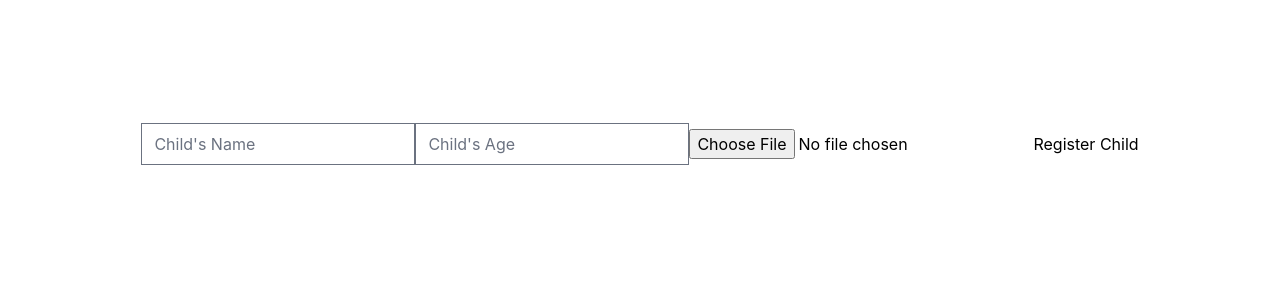
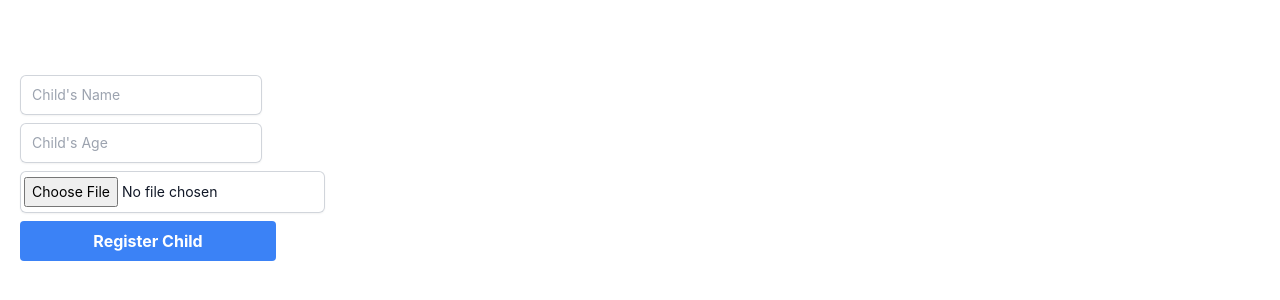
Before and after one commit to wilwaldon/preschool-signin-app, a React (Create React App) app: page / in a window 1280 px wide. Shown: the part 256-556 px from the top of the page. Built offline with nearby package versions, Linux system fonts and the light colour scheme.

Commit message:
added styles to sign up screen. working on routing and basic styles for sign in. kids feed next in pipeline.

```diff
--- a/package.json
+++ b/package.json
@@ -8,6 +8,7 @@
     "@testing-library/user-event": "^13.5.0",
     "react": "^18.2.0",
     "react-dom": "^18.2.0",
+    "react-router-dom": "^6.22.3",
     "react-scripts": "5.0.1",
     "react-signature-canvas": "^1.0.6",
     "react-toastify": "^10.0.4",
@@ -39,6 +40,8 @@
   },
   "devDependencies": {
     "@tailwindcss/forms": "^0.5.7",
+    "autoprefixer": "^10.4.18",
+    "postcss": "^8.4.35",
     "tailwindcss": "^3.4.1"
   }
 }
--- /dev/null
+++ b/postcss.config.js
@@ -0,0 +1,6 @@
+module.exports = {
+  plugins: {
+    tailwindcss: {},
+    autoprefixer: {},
+  },
+}
--- a/src/App.js
+++ b/src/App.js
@@ -6,7 +6,7 @@ import { ToastContainer, toast } from 'react-toastify';
 import 'react-toastify/dist/ReactToastify.css';
 
 const App = () => {
-  const [currentView, setCurrentView] = useState('register'); // 'register', 'splash', 'main'
+  const [currentView, setCurrentView] = useState('register');
   const [registeredChild, setRegisteredChild] = useState(null);
   const [currentChild, setCurrentChild] = useState('');
   const sigPad = useRef(null);
@@ -16,6 +16,7 @@ const App = () => {
     setCurrentView('splash');
     toast.success(`${childData.name} has been registered successfully!`);
   };
+
 
   const goToSignIn = () => {
     setCurrentView('main');
@@ -49,8 +50,8 @@ const App = () => {
             required
           />
           <SignatureCanvas penColor='black' ref={sigPad} canvasProps={{ className: 'signatureCanvas' }} />
-          <button onClick={() => handleSign('in')}>Sign In</button>
-          <button onClick={() => handleSign('out')}>Sign Out</button>
+          <button onClick={() => handleSign('in')} className="bg-blue-500 hover:bg-blue-700 text-white font-bold py-2 px-4 rounded">Sign In</button>
+          <button onClick={() => handleSign('out')} className="bg-blue-500 hover:bg-blue-700 text-white font-bold py-2 px-4 rounded">Sign Out</button>
         </>
       )}
     </div>
--- a/src/RegisterChildForm.js
+++ b/src/RegisterChildForm.js
@@ -1,6 +1,7 @@
 // src/RegisterChildForm.js
+import React, { useState } from 'react';
+import main from './SplashScreen'; // Make sure to have this component
 
-import React, { useState } from 'react';
 
 const RegisterChildForm = ({ onRegister }) => {
   const [childName, setChildName] = useState('');
@@ -31,30 +32,41 @@ const RegisterChildForm = ({ onRegister }) => {
   };
 
   return (
-    <div className="">
+    <div className="mt-10 grid grid-cols-1 gap-x-8 gap-y-8 sm:grid-cols-8">
     <form onSubmit={handleSubmit}>
+        <div className="mt-2">
         <input
         type="text"
         placeholder="Child's Name"
+        className="border-0 bg-transparent text-gray-900 placeholder:text-gray-400 focus:ring-0 sm:text-sm sm:leading-6 rounded-md shadow-sm ring-1 ring-inset ring-gray-300 focus-within:ring-2 focus-within:ring-inset focus-within:ring-indigo-600"
         value={childName}
         onChange={(e) => setChildName(e.target.value)}
         required
       />
-
+      </div>
+      <div className="mt-2">
       <input
         type="number"
         placeholder="Child's Age"
         value={childAge}
         onChange={(e) => setChildAge(e.target.value)}
         required
+        className="border-0 bg-transparent text-gray-900 placeholder:text-gray-400 focus:ring-0 sm:text-sm sm:leading-6 rounded-md shadow-sm ring-1 ring-inset ring-gray-300 focus-within:ring-2 focus-within:ring-inset focus-within:ring-indigo-600"
       />
+
+      </div>
+      <div className="mt-2">
       <input
         type="file"
         accept="image/*"
         onChange={handlePhotoChange}
         required
+        className="border-0 bg-transparent py-1.5 pl-1 text-gray-900 placeholder:text-gray-400 focus:ring-0 sm:text-sm sm:leading-6 rounded-md shadow-sm ring-1 ring-inset ring-gray-300 focus-within:ring-2 focus-within:ring-inset focus-within:ring-indigo-600"
       />
-      <button type="submit">Register Child</button>
+      </div>
+      <div className="mt-2">
+      <button type="submit" className="bg-blue-500 hover:bg-blue-700 text-white font-bold py-2 px-4 rounded flex-initial w-64">Register Child</button>
+      </div>
     </form>
     </div>
   );
--- a/src/SplashScreen.js
+++ b/src/SplashScreen.js
@@ -8,8 +8,8 @@ const SplashScreen = ({ child, onContinue }) => {
       <h1>Thanks for Registering!</h1>
       <p>Name: {child.name}</p>
       <p>Age: {child.age}</p>
-      <img src={child.photo} alt="Child" style={{ maxWidth: '200px', borderRadius: '10px' }} />
-      <button onClick={onContinue}>Go to Sign-In</button>
+      <img src={child.photo} alt="Child" className="rounded-md" />
+      <button onClick={onContinue} className="bg-blue-500 hover:bg-blue-700 text-white font-bold py-2 px-4 rounded-lg mt-10">Go to Sign-In</button>
     </div>
   );
 };
```
Also changed, not shown: 1 other file (tests, documents, lock files or other folders).
